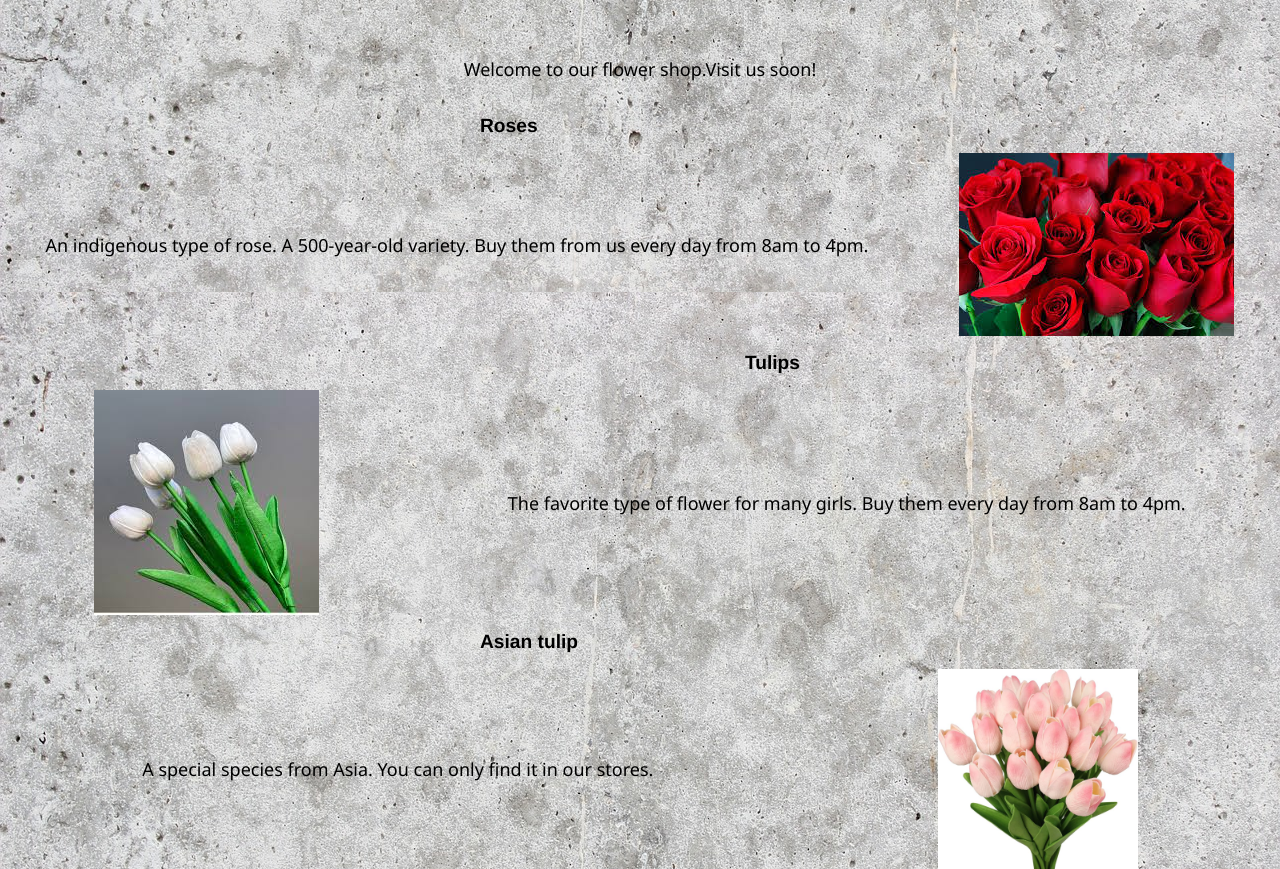
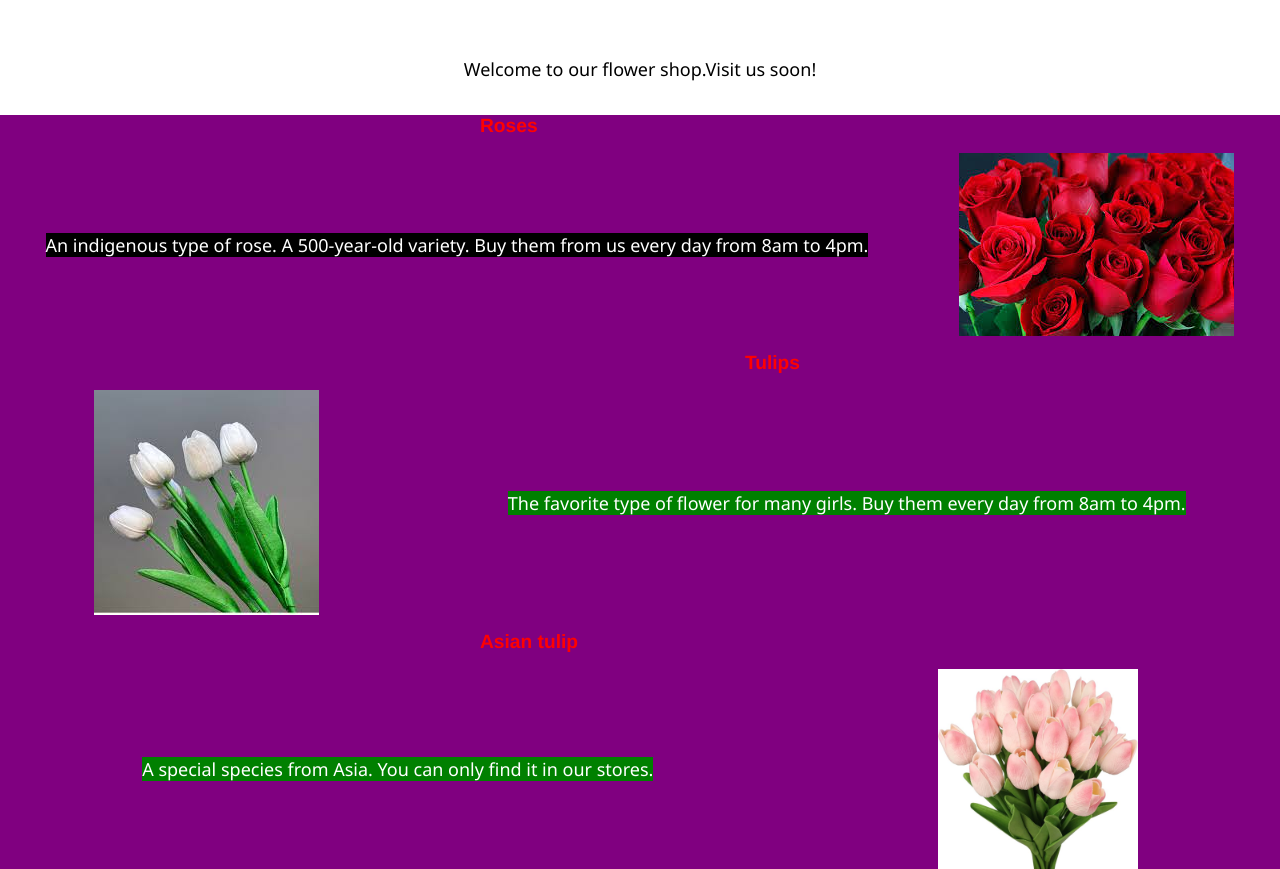
Before and after one commit to nezic01/cvjecara_nezic, a plain HTML site: page index.html in a window 1280 px wide. Shown: the part 561-1430 px from the top of the page. Drawn offline with Linux system fonts and the light colour scheme.

Commit message:
Colors of necessary area changed.Background image removed

```diff
--- a/index.html
+++ b/index.html
@@ -26,10 +26,11 @@
 
 <p>Welcome to our flower shop.Visit us soon!</p>
 </div>
+<div id="background-body-color">
 <h2 id="naslov_ruza" >Roses</h2>
 <div class="flex-bodycontainer">
 
-<p>An indigenous type of rose. A 500-year-old variety. Buy them from us every day from 8am to 4pm.</p>
+<p id="first_paragraph_color">An indigenous type of rose. A 500-year-old variety. Buy them from us every day from 8am to 4pm.</p>
 
 <img src="images/ruza.jpeg" alt="ruza" title="Best roses in town">
 
@@ -39,13 +40,14 @@
 <div class="flex-bodycontainer">
 <img src="images/tulipani.jpeg" alt="tulipani">
 
-<p>The favorite type of flower for many girls. Buy them every day from 8am to 4pm.</p>
+<p class="another_paragraph_color">The favorite type of flower for many girls. Buy them every day from 8am to 4pm.</p>
 </div>
 <h2 id="naslov_azijski_tulip">Asian tulip</h2>
 <div class="flex-bodycontainer">
 
-<p>A special species from Asia. You can only find it in our stores.</p>
+<p class="another_paragraph_color">A special species from Asia. You can only find it in our stores.</p>
 <img src="images/lale.jpg" width="200px" height="200px" alt="tulipani">
+</div>
 </div>
 
 </body>
--- a/styles/style.css
+++ b/styles/style.css
@@ -2,7 +2,7 @@ body{
    /* background-image: url("./pozadina.jpg");*/
     padding: 0;
     margin: 0;
- background-image:url("/images/pozadina.jpg");
+
 
 }
 
@@ -17,10 +17,12 @@ width:20%;
 .prvi_naslov {
 
     font-size: 5rem;
+    color: blue;
 }
 
 .drugi_naslov {
     font-size: 5rem;
+    color: blue;
 }
 .flex-container{
 
@@ -28,6 +30,7 @@ width:20%;
     align-items: center;
    /* background-color: blue;*/
     flex-direction: column;
+    background-color: white;
 
 
 }
@@ -42,19 +45,23 @@ width:20%;
 #naslov_ruza{
     text-align: left;
     margin-left: 30rem;
+    color: red;
 
 }
 #naslov_tulip{
 
     text-align: right;
     margin-right:30rem;
+    color: red;
 }
 
 #naslov_azijski_tulip
 {
     text-align: left;
     margin-left:30rem;
+    color: red;
 }
+
 
 h2{
     font-family: 'Franklin Gothic Medium', 'Arial Narrow', Arial, sans-serif;
@@ -65,3 +72,19 @@ p{
     font-family: 'Segoe UI', Tahoma, Geneva, Verdana, sans-serif;
     font-size: large;
 }
+
+#background-body-color
+{
+    background-color: purple;
+}
+
+#first_paragraph_color
+{
+    background-color: black;
+    color: white;
+}
+.another_paragraph_color
+{
+    background-color: green;
+    color: white;
+}
```
